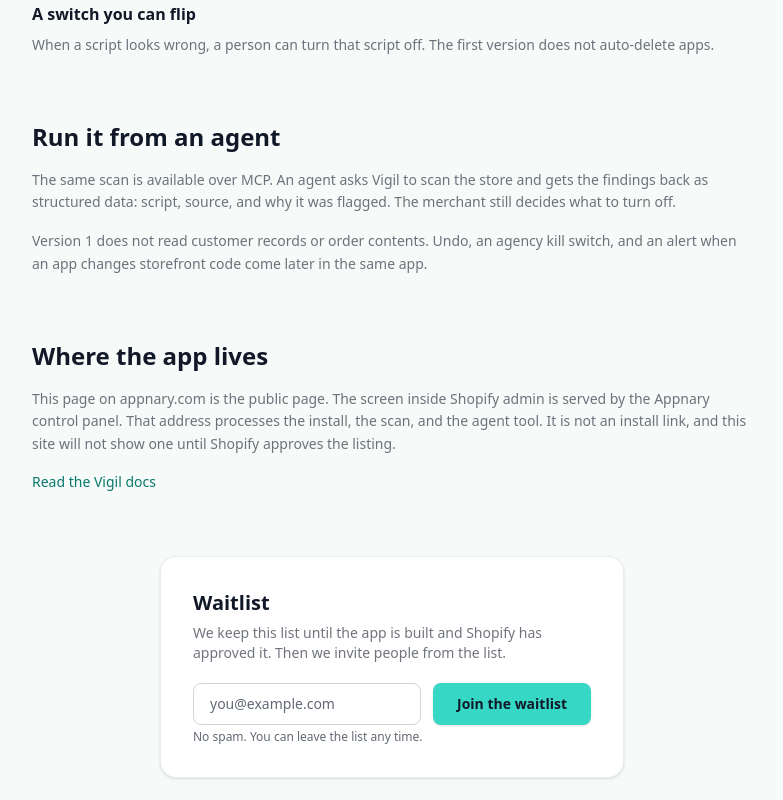
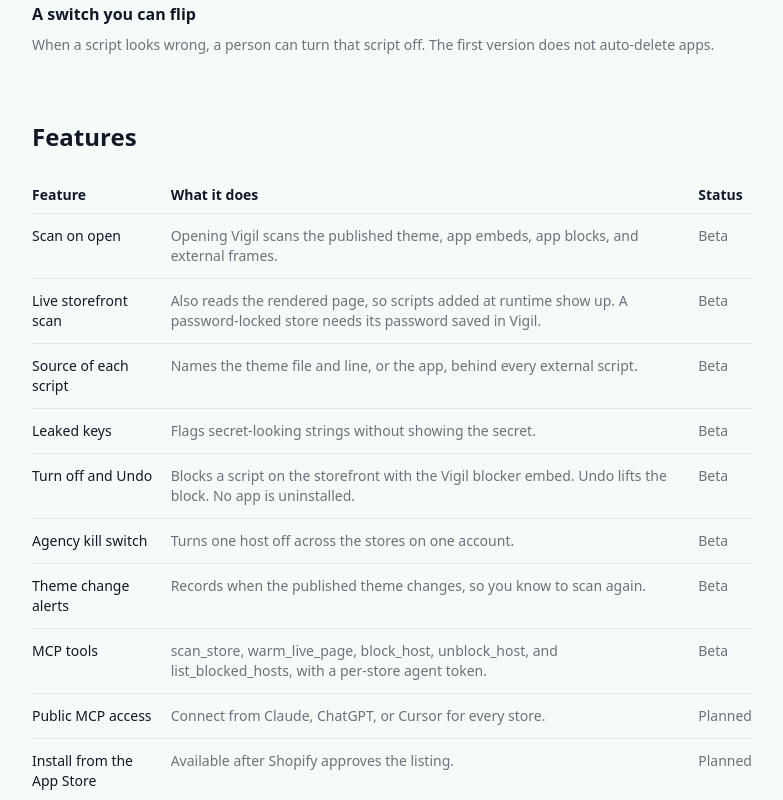
Before and after one commit to Appnary/appnary.com, a Next.js app: page /vigil in a window 1280 px wide. Shown: the part 800-1600 px from the top of the page, without its empty margins (248-1031 px from the left). Built offline with nearby package versions, Linux system fonts and the light colour scheme; no server answers.

Commit message:
Add a features table to the Vigil page and drop the outdated 'comes later' line.

```diff
--- a/app/vigil/page.tsx
+++ b/app/vigil/page.tsx
@@ -37,6 +37,19 @@
     title: "A switch you can flip",
     body: "When a script looks wrong, a person can turn that script off. The first version does not auto-delete apps.",
   },
+];
+
+const features = [
+  { name: "Scan on open", detail: "Opening Vigil scans the published theme, app embeds, app blocks, and external frames.", status: "Beta" },
+  { name: "Live storefront scan", detail: "Also reads the rendered page, so scripts added at runtime show up. A password-locked store needs its password saved in Vigil.", status: "Beta" },
+  { name: "Source of each script", detail: "Names the theme file and line, or the app, behind every external script.", status: "Beta" },
+  { name: "Leaked keys", detail: "Flags secret-looking strings without showing the secret.", status: "Beta" },
+  { name: "Turn off and Undo", detail: "Blocks a script on the storefront with the Vigil blocker embed. Undo lifts the block. No app is uninstalled.", status: "Beta" },
+  { name: "Agency kill switch", detail: "Turns one host off across the stores on one account.", status: "Beta" },
+  { name: "Theme change alerts", detail: "Records when the published theme changes, so you know to scan again.", status: "Beta" },
+  { name: "MCP tools", detail: "scan_store, warm_live_page, block_host, unblock_host, and list_blocked_hosts, with a per-store agent token.", status: "Beta" },
+  { name: "Public MCP access", detail: "Connect from Claude, ChatGPT, or Cursor for every store.", status: "Planned" },
+  { name: "Install from the App Store", detail: "Available after Shopify approves the listing.", status: "Planned" },
 ];
 
 export default async function VigilPage() {
@@ -94,12 +107,36 @@
       </section>
 
       <section className="mx-auto max-w-3xl px-6 pb-16">
+        <h2 className="text-2xl font-bold text-foreground">Features</h2>
+        <div className="mt-6 overflow-x-auto">
+          <table className="w-full text-left text-sm">
+            <thead>
+              <tr className="border-b border-border-themed text-foreground">
+                <th className="py-2 pr-4 font-semibold">Feature</th>
+                <th className="py-2 pr-4 font-semibold">What it does</th>
+                <th className="py-2 font-semibold">Status</th>
+              </tr>
+            </thead>
+            <tbody>
+              {features.map((feature) => (
+                <tr key={feature.name} className="border-b border-border-themed align-top">
+                  <td className="py-3 pr-4 font-medium text-foreground">{feature.name}</td>
+                  <td className="py-3 pr-4 text-muted-foreground">{feature.detail}</td>
+                  <td className="py-3 text-muted-foreground">{feature.status}</td>
+                </tr>
+              ))}
+            </tbody>
+          </table>
+        </div>
+      </section>
+
+      <section className="mx-auto max-w-3xl px-6 pb-16">
         <h2 className="text-2xl font-bold text-foreground">Run it from an agent</h2>
         <p className="mt-4 text-sm leading-relaxed text-muted-foreground">
           The same scan is available over MCP. An agent asks Vigil to scan the store and gets the findings back as structured data: script, source, and why it was flagged. The merchant still decides what to turn off.
         </p>
         <p className="mt-4 text-sm leading-relaxed text-muted-foreground">
-          Version 1 does not read customer records or order contents. Undo, an agency kill switch, and an alert when an app changes storefront code come later in the same app.
+          Version 1 does not read customer records or order contents. Vigil is in beta on development stores. It is not on the App Store yet.
         </p>
       </section>
 
```
